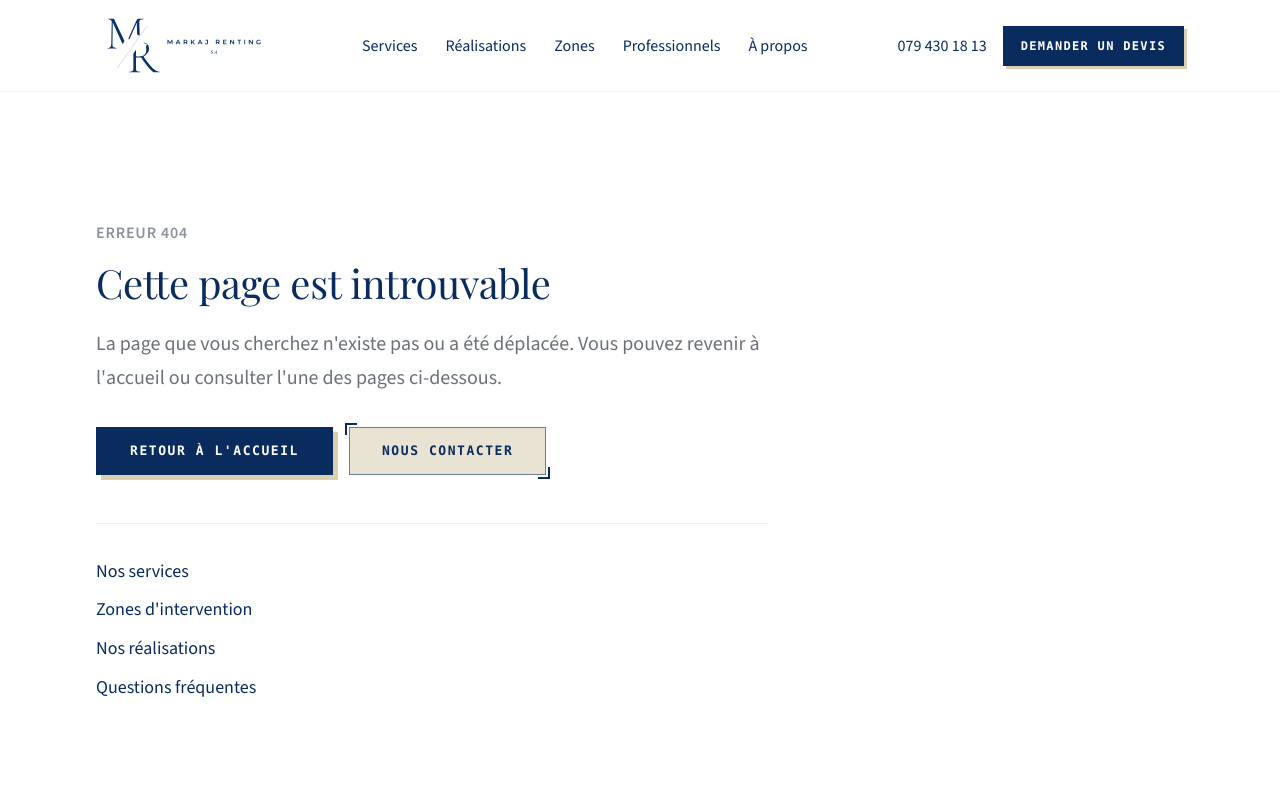
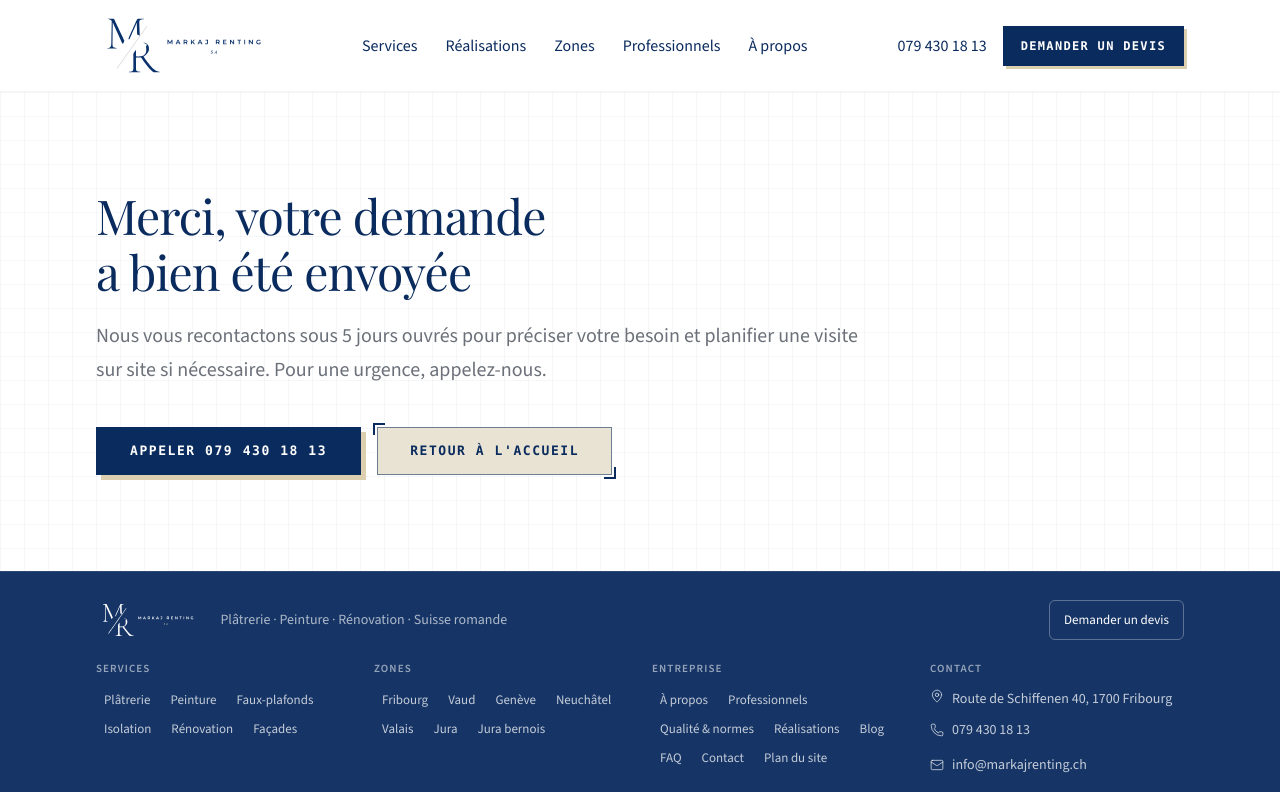
Before and after one commit to sopdibran-collab/sopdibran-collab.github.io-markajrenting.ch, a Next.js app: page /merci in a window 1280 px wide. Before the commit this address had no page. Shown: the top 792 px of the page. Built offline with nearby package versions, Linux system fonts and the light colour scheme; a web font is replaced by a local one.

Commit message:
Add a noindex thank-you page and redirect the contact form after a successful send.

```diff
--- a/app/(marketing)/contact/actions.ts
+++ b/app/(marketing)/contact/actions.ts
@@ -1,5 +1,6 @@
 "use server";
 
+import { redirect } from "next/navigation";
 import { siteConfig } from "@/lib/seo/site-config";
 
 export type ContactFormState = {
@@ -30,7 +31,7 @@ export async function submitContactRequest(
 ): Promise<ContactFormState> {
   // Honeypot : champ invisible pour les humains, rempli par les bots.
   if (getField(formData, "entreprise_web")) {
-    return { status: "success" };
+    redirect("/merci");
   }
 
   const prenom = getField(formData, "prenom");
@@ -121,5 +122,5 @@ export async function submitContactRequest(
     console.log("[contact] Nouvelle demande de devis :", JSON.stringify(lead, null, 2));
   }
 
-  return { status: "success" };
+  redirect("/merci");
 }
--- /dev/null
+++ b/app/(marketing)/merci/page.tsx
@@ -0,0 +1,27 @@
+import { Hero } from "@/components/sections/Hero";
+import { createPageMetadata } from "@/lib/seo/metadata";
+import { siteConfig } from "@/lib/seo/site-config";
+
+export const metadata = createPageMetadata({
+  title: "Demande envoyée",
+  description:
+    "Votre demande de devis a bien été transmise à Markaj Renting SA. Nous vous recontactons sous 5 jours ouvrés.",
+  path: "/merci",
+  noindex: true,
+});
+
+export default function MerciPage() {
+  const phoneHref = `tel:${siteConfig.contact.phone.replace(/\s/g, "")}`;
+
+  return (
+    <Hero
+      title="Merci, votre demande a bien été envoyée"
+      subtitle="Nous vous recontactons sous 5 jours ouvrés pour préciser votre besoin et planifier une visite sur site si nécessaire. Pour une urgence, appelez-nous."
+      primaryCta={{
+        label: `Appeler ${siteConfig.contact.phoneDisplay}`,
+        href: phoneHref,
+      }}
+      secondaryCta={{ label: "Retour à l'accueil", href: "/" }}
+    />
+  );
+}
--- a/components/sections/ContactForm.tsx
+++ b/components/sections/ContactForm.tsx
@@ -35,12 +35,9 @@ export function ContactForm({ defaultService = "" }: ContactFormProps) {
           Merci, votre demande a bien été envoyée.
         </p>
         <p className="mt-3 font-body text-body text-markaj-mineral-dark">
-          Nous vous recontactons sous 5 jours ouvrés pour préciser votre besoin et
-          planifier une visite sur site si nécessaire. Pour toute urgence, appelez-nous au{" "}
-          <a href="tel:+41794301813" className="font-medium text-markaj-primary underline underline-offset-4">
-            079 430 18 13
-          </a>
-          .
+          <Link href="/merci" className="font-medium text-markaj-primary underline underline-offset-4">
+            Continuer
+          </Link>
         </p>
       </div>
     );
```
